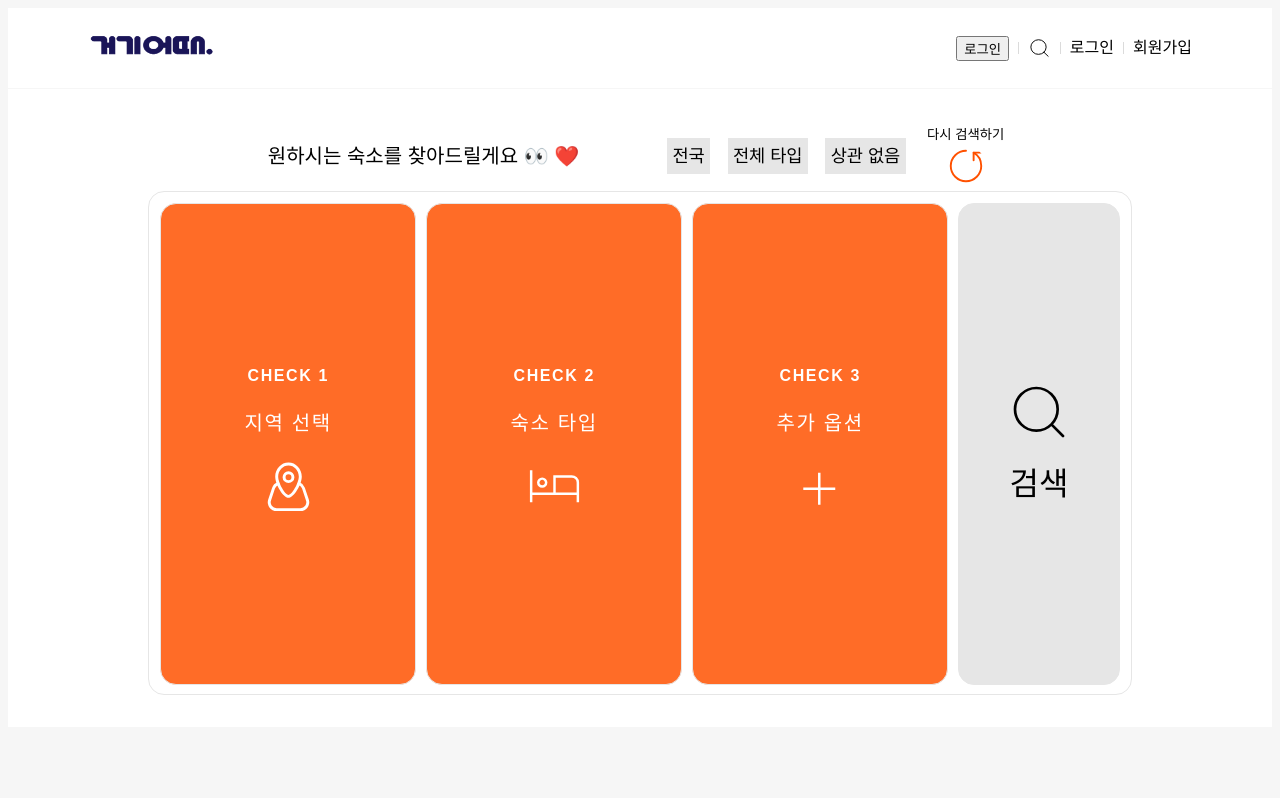
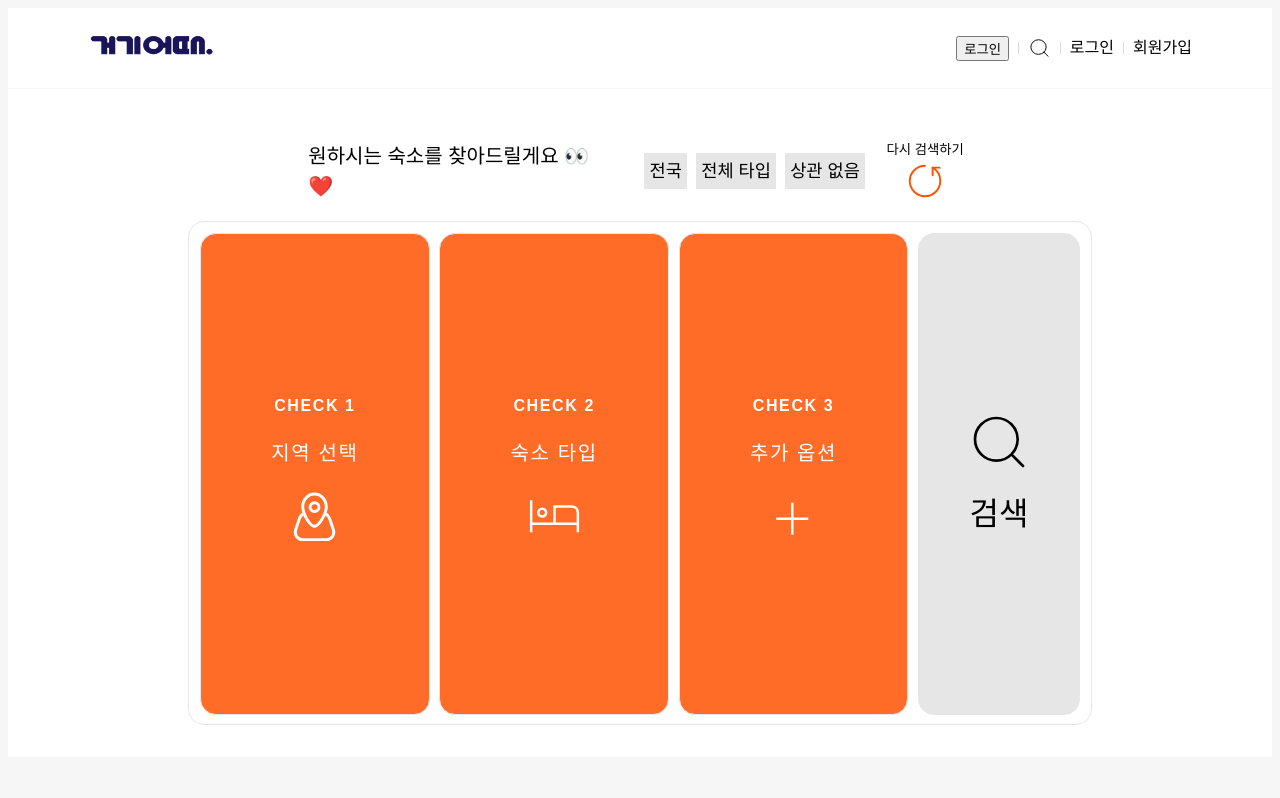
Before and after one commit to Yanolza-Miniproject/Heynolja_FE, a React (Vite) app: page /search in a window 1280 px wide. Shown: the top 798 px of the page. Built offline with nearby package versions, Linux system fonts and the light colour scheme; a web font is replaced by a local one; what emotion-reset, recoil-persist would draw is missing.

Commit message:
Feat: 검색버튼 Querystring 연동

```diff
--- a/src/components/Search/Button/Button.types.ts
+++ b/src/components/Search/Button/Button.types.ts
@@ -1,3 +1,7 @@
+export type SearchButtonProps = {
+  onClick: () => void;
+};
+
 export type SearchResetButtonProps = {
   onClick: () => void;
 };
--- a/src/components/Search/Button/index.tsx
+++ b/src/components/Search/Button/index.tsx
@@ -1,11 +1,11 @@
 import * as Styled from "./Button.styles";
 import ResetIcon from "../../../assets/svg/reset-btn.svg";
 import SearchIcon from "../../../assets/svg/search-icon.svg";
-import { SearchResetButtonProps } from "./Button.types";
+import { SearchButtonProps, SearchResetButtonProps } from "./Button.types";
 
-export const SearchButton = () => {
+export const SearchButton: React.FC<SearchButtonProps> = ({ onClick }) => {
   return (
-    <Styled.SearchButton>
+    <Styled.SearchButton onClick={onClick}>
       <img src={SearchIcon} alt="search" />
       검색
     </Styled.SearchButton>
--- a/src/pages/Search/Search.styles.ts
+++ b/src/pages/Search/Search.styles.ts
@@ -3,14 +3,16 @@ import {
   OptionItemProps,
   RegionItemProps,
   TypeItemProps,
+  TypeWrapperProps,
 } from "./Search.types";
 
 export const Container = styled.div`
   display: flex;
   flex-direction: column;
-  justify-content: center;
+  justify-content: space-between;
   align-items: center;
 
+  max-width: 55rem;
   padding: 2em;
   margin: 0 auto;
 
@@ -31,12 +33,17 @@ export const SearchHeader = styled.div`
   justify-content: center;
   align-items: center;
 
-  gap: 3em;
+  gap: 1em;
 
   h2 {
-    margin-right: 2em;
+    margin-right: 1em;
   }
 `;
+
+export const SearchTitle = styled.div`
+  width: 20em;
+`;
+
 export const SearchParamsWrapper = styled.div`
   display: flex;
   flex-direction: row;
@@ -53,7 +60,7 @@ export const SearchParams = styled.div`
   align-items: center;
   flex: 1 0 40%;
 
-  gap: 1em;
+  gap: 0.5em;
 
   font-size: 1.1em;
   font-weight: 500;
@@ -68,7 +75,7 @@ export const SearchParams = styled.div`
     display: flex;
     flex-direction: row;
 
-    gap: 1em;
+    gap: 0.5em;
   }
 
   .option-each {
@@ -94,7 +101,7 @@ export const SearchCard = styled.div`
   border-radius: 1em;
 `;
 
-export const SearchCardWrapper = styled.div`
+export const SearchCardWrapper = styled.div<TypeWrapperProps>`
   display: flex;
   flex-direction: column;
   justify-content: center;
@@ -113,7 +120,7 @@ export const SearchCardWrapper = styled.div`
   transition: all 0.5s;
   cursor: pointer;
   &:hover {
-    flex: 4;
+    flex: ${({ isType }) => (isType ? "4.5" : "2.5")};
 
     background-color: white;
     border: 1px solid #ff5100;
@@ -220,7 +227,7 @@ export const TypeItem = styled.div<TypeItemProps>`
   }
 
   img {
-    width: 3.5em;
+    width: 3.4em;
     height: 3.4em;
     border-radius: 0 0.625rem 0.625rem 0;
     filter: ${({ selected }) => (selected ? "none" : "grayscale(100%)")};
@@ -249,7 +256,7 @@ export const OptionItem = styled.div<OptionItemProps>`
 
   padding: 1em;
 
-  width: 20em;
+  width: 15em;
   height: 3em;
   border-radius: 0.5em;
   border: ${({ selected }) =>
--- a/src/pages/Search/index.tsx
+++ b/src/pages/Search/index.tsx
@@ -13,7 +13,7 @@ import Type6 from "../../assets/image/type6.png";
 import Type7 from "../../assets/image/type7.jpg";
 import Type8 from "../../assets/image/type8.png";
 import Type9 from "../../assets/image/type9.png";
-import { OptionImages, TypeImages } from "./Search.types";
+import { OptionImages, QueryParams, TypeImages } from "./Search.types";
 import Option0 from "../../assets/svg/option0.svg";
 import Option1 from "../../assets/svg/option1.svg";
 import Option2 from "../../assets/svg/option2.svg";
@@ -21,6 +21,7 @@ import {
   SearchButton,
   SearchResetButton,
 } from "../../components/Search/Button";
+import { useNavigate } from "react-router-dom";
 
 const Search = () => {
   const [selectedRegion, setSelectedRegion] = useState(99);
@@ -33,6 +34,8 @@ const Search = () => {
   const [isTypeHovered, setIsTypeHovered] = useState(false);
   const [isOptionSelected, setIsOptionSelected] = useState(false);
   const [isOptionHovered, setIsOptionHovered] = useState(false);
+
+  const navigate = useNavigate();
 
   const handleResetSearch = () => {
     setSelectedRegion(99);
@@ -95,6 +98,35 @@ const Search = () => {
     }
   };
 
+  const fetchData = async () => {
+    const optionsMap: Record<number, string> = {
+      0: "categoryParking",
+      1: "categoryCooking",
+      2: "categoryPickup",
+    };
+
+    let queryParams: QueryParams = {
+      categoryParking: "0",
+      categoryCooking: "0",
+      categoryPickup: "0",
+    };
+
+    for (const option of selectedOptions) {
+      if (option !== 99) {
+        const key = optionsMap[option];
+        queryParams[key] = "1";
+      }
+    }
+
+    const queryString = new URLSearchParams({
+      region: selectedRegion !== 99 ? selectedRegion.toString() : "0",
+      type: selectedType !== 99 ? selectedType.toString() : "0",
+      ...queryParams,
+    }).toString();
+
+    navigate(`/results?${queryString}`);
+  };
+
   const [regions] = useState([
     { name: "전국", value: 99 },
     { name: "서울시", value: 0 },
@@ -150,7 +182,9 @@ const Search = () => {
     <>
       <Styled.Container>
         <Styled.SearchHeader>
-          <h2>원하시는 숙소를 찾아드릴게요 👀 ❤️</h2>
+          <Styled.SearchTitle>
+            <h2>원하시는 숙소를 찾아드릴게요 👀 ❤️</h2>
+          </Styled.SearchTitle>
           <Styled.SearchParamsWrapper>
             <Styled.SearchParams>
               <div className="region">
@@ -212,6 +246,7 @@ const Search = () => {
           <Styled.SearchCardWrapper
             onMouseEnter={() => setIsTypeHovered(true)}
             onMouseLeave={() => setIsTypeHovered(false)}
+            isType={true}
           >
             <span>
               Check 2<h2>숙소 타입</h2>
@@ -278,7 +313,7 @@ const Search = () => {
               </Styled.SelectedItemDisplay>
             )}
           </Styled.SearchCardWrapper>
-          <SearchButton />
+          <SearchButton onClick={fetchData} />
         </Styled.SearchCard>
       </Styled.Container>
     </>
```
Also changed, not shown: src/pages/Search/Search.types.ts (+9 -0 lines).
